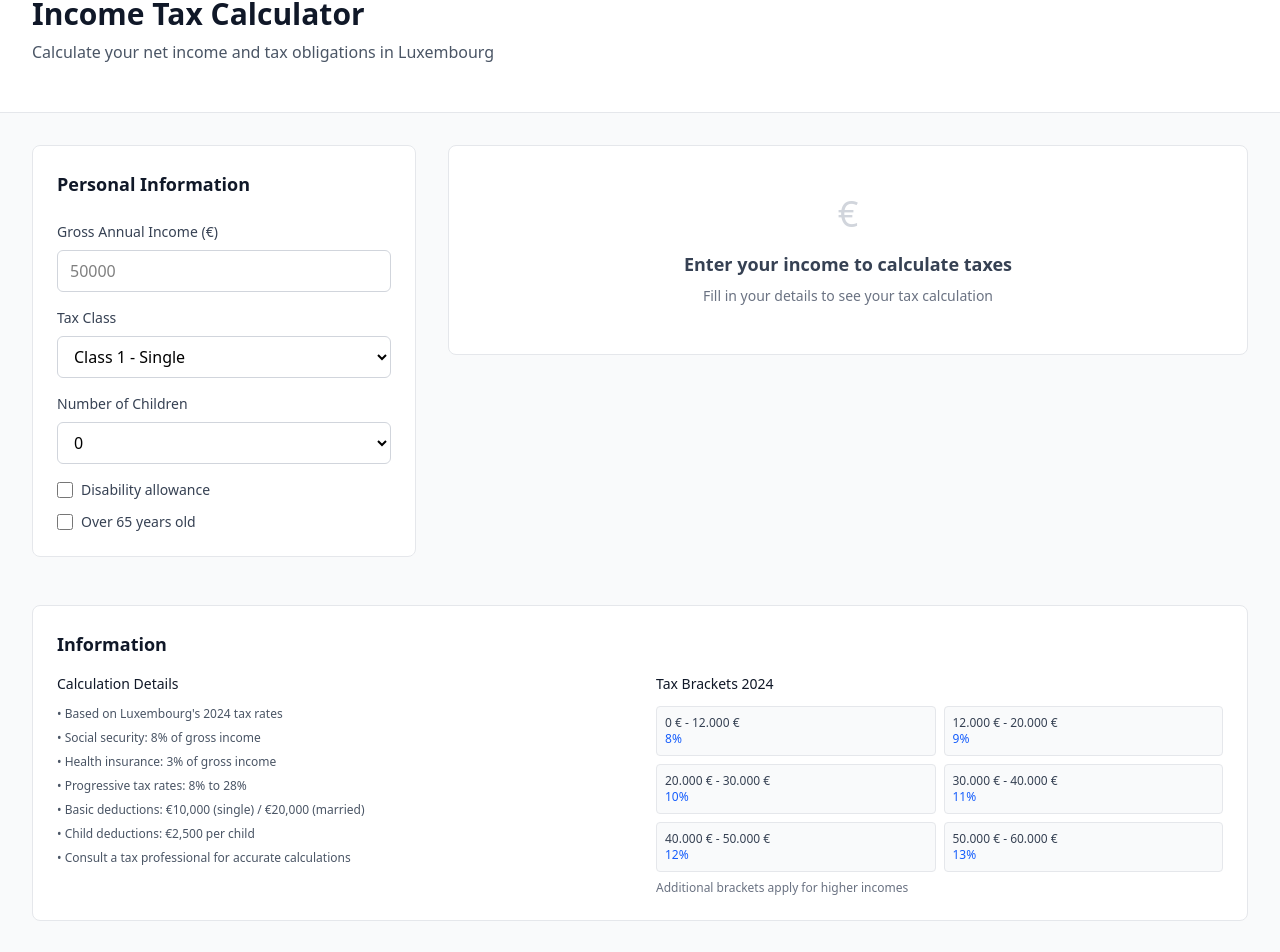
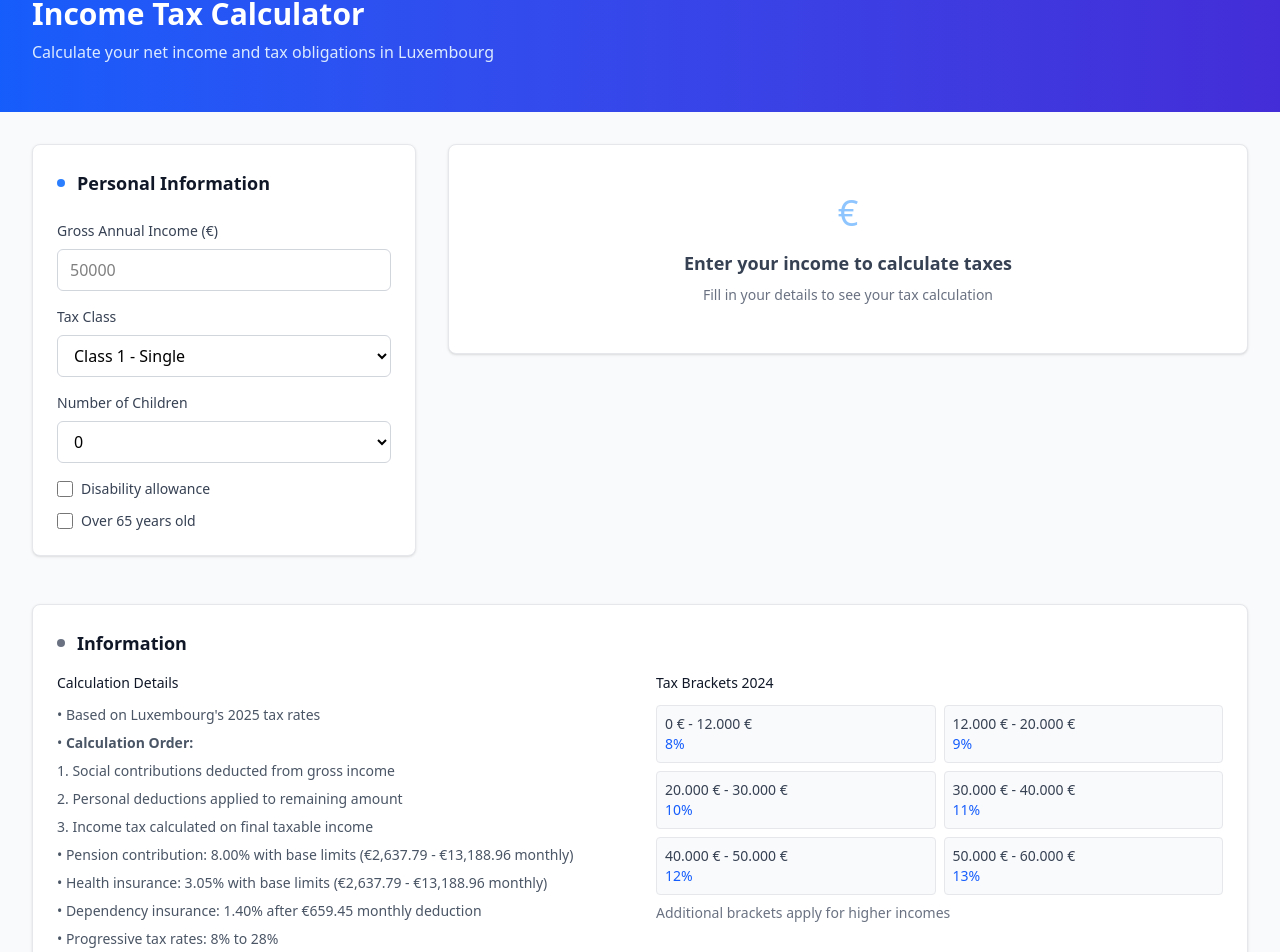
Before and after one commit to salmon-01/IT-Capstone-1, a React (Vite) app: page /letztax/income-tax-calculator in a window 1280 px wide. Shown: the part 133-1085 px from the top of the page. Built offline with nearby package versions, Linux system fonts and the light colour scheme.

Commit message:
Create v3 of income tax calculator

```diff
--- a/src/pages/LetzTax/IncomeTaxCalculator.tsx
+++ b/src/pages/LetzTax/IncomeTaxCalculator.tsx
@@ -7,8 +7,9 @@ interface TaxCalculation {
   totalTax: number;
   effectiveTaxRate: number;
   taxBreakdown: {
-    socialSecurity: number;
+    pensionContribution: number;
     healthInsurance: number;
+    dependencyInsurance: number;
     incomeTax: number;
   };
 }
@@ -70,22 +71,64 @@ const IncomeTaxCalculator: React.FC = () => {
   };
 
   const calculateSocialSecurity = (income: number): number => {
-    // Social security contributions: ~8% for employee
-    return income * 0.08;
+    // Pension contribution: 8.00% for employee
+    // Contribution base limits:
+    // - Monthly minimum: €2,637.79 (from Jan 1, 2025)
+    // - Monthly maximum: €13,188.96 (from Jan 1, 2025)
+    // - Revised to €13,518.68 from May 1, 2025
+    const monthlyIncome = income / 12;
+    const minMonthlyBase = 2637.79;
+    const maxMonthlyBase = 13188.96; // Using Jan 1, 2025 rate
+
+    // Apply limits to monthly income
+    const adjustedMonthlyIncome = Math.max(minMonthlyBase, Math.min(monthlyIncome, maxMonthlyBase));
+
+    // Calculate pension contribution based on adjusted monthly income, then convert back to annual
+    return adjustedMonthlyIncome * 0.08 * 12;
   };
 
   const calculateHealthInsurance = (income: number): number => {
-    // Health insurance: ~3% of income
-    return income * 0.03;
+    // Health insurance: 3.05% of income
+    // Contribution base limits:
+    // - Monthly minimum: €2,637.79
+    // - Monthly maximum: €13,188.96
+    const monthlyIncome = income / 12;
+    const minMonthlyBase = 2637.79;
+    const maxMonthlyBase = 13188.96;
+
+    // Apply limits to monthly income
+    const adjustedMonthlyIncome = Math.max(minMonthlyBase, Math.min(monthlyIncome, maxMonthlyBase));
+
+    // Calculate health insurance based on adjusted monthly income, then convert back to annual
+    return adjustedMonthlyIncome * 0.0305 * 12;
+  };
+
+  const calculateDependencyInsurance = (income: number): number => {
+    // Dependency insurance: 1.40% after subtracting €659.45 per month from gross salary
+    const monthlyIncome = income / 12;
+    const deduction = 659.45;
+    const taxableAmount = Math.max(0, monthlyIncome - deduction);
+
+    // Calculate dependency insurance based on monthly taxable amount, then convert back to annual
+    return taxableAmount * 0.014 * 12;
   };
 
   const calculateNetIncome = (): TaxCalculation | null => {
     const grossIncome = parseFloat(formData.grossIncome);
     if (isNaN(grossIncome) || grossIncome <= 0) return null;
 
-    // Apply deductions based on personal circumstances
-    let taxableIncome = grossIncome;
+    // Step 1: Calculate social contributions (pension, health, dependency)
+    const pensionContribution = calculateSocialSecurity(grossIncome);
+    const healthInsurance = calculateHealthInsurance(grossIncome);
+    const dependencyInsurance = calculateDependencyInsurance(grossIncome);
 
+    // Step 2: Calculate total social contributions
+    const totalSocialContributions = pensionContribution + healthInsurance + dependencyInsurance;
+
+    // Step 3: Calculate taxable income after social contributions
+    let taxableIncome = grossIncome - totalSocialContributions;
+
+    // Step 4: Apply personal deductions to taxable income
     // Basic deduction for single person
     if (formData.taxClass === '1') {
       taxableIncome -= 10000; // Basic deduction
@@ -110,11 +153,11 @@ const IncomeTaxCalculator: React.FC = () => {
     // Ensure taxable income doesn't go below 0
     taxableIncome = Math.max(0, taxableIncome);
 
-    const socialSecurity = calculateSocialSecurity(grossIncome);
-    const healthInsurance = calculateHealthInsurance(grossIncome);
+    // Step 5: Calculate income tax on taxable income
     const incomeTax = calculateTax(taxableIncome);
 
-    const totalTax = socialSecurity + healthInsurance + incomeTax;
+    // Step 6: Calculate final totals
+    const totalTax = totalSocialContributions + incomeTax;
     const netIncome = grossIncome - totalTax;
     const effectiveTaxRate = (totalTax / grossIncome) * 100;
 
@@ -124,8 +167,9 @@ const IncomeTaxCalculator: React.FC = () => {
       totalTax,
       effectiveTaxRate,
       taxBreakdown: {
-        socialSecurity,
+        pensionContribution,
         healthInsurance,
+        dependencyInsurance,
         incomeTax,
       },
     };
@@ -158,12 +202,12 @@ const IncomeTaxCalculator: React.FC = () => {
       <Header />
 
       {/* Header */}
-      <div className="bg-white border-b border-gray-200">
+      <div className="bg-gradient-to-r from-blue-600 to-indigo-700">
         <div className="max-w-7xl mx-auto px-4 sm:px-6 lg:px-8 py-12">
-          <h1 className="text-3xl font-bold text-gray-900">
+          <h1 className="text-3xl font-bold text-white">
             Income Tax Calculator
           </h1>
-          <p className="text-gray-600 mt-2">
+          <p className="text-blue-100 mt-2">
             Calculate your net income and tax obligations in Luxembourg
           </p>
         </div>
@@ -174,8 +218,9 @@ const IncomeTaxCalculator: React.FC = () => {
         <div className="grid lg:grid-cols-3 gap-8">
           {/* Input Form */}
           <div className="lg:col-span-1">
-            <div className="bg-white rounded-lg border border-gray-200 p-6 sticky top-8">
-              <h2 className="text-lg font-semibold text-gray-900 mb-6">
+            <div className="bg-white rounded-lg border border-gray-200 p-6 sticky top-8 shadow-sm">
+              <h2 className="text-lg font-semibold text-gray-900 mb-6 flex items-center">
+                <div className="w-2 h-2 bg-blue-500 rounded-full mr-3"></div>
                 Personal Information
               </h2>
 
@@ -264,37 +309,51 @@ const IncomeTaxCalculator: React.FC = () => {
               {calculation ? (
                 <>
                   {/* Main Results */}
-                  <div className="bg-white rounded-lg border border-gray-200 p-6">
-                    <h3 className="text-lg font-semibold text-gray-900 mb-4">
-                      Net Income
+                  <div className="bg-white rounded-lg border border-gray-200 p-6 shadow-sm">
+                    <h3 className="text-lg font-semibold text-gray-900 mb-6 flex items-center">
+                      <div className="w-2 h-2 bg-green-500 rounded-full mr-3"></div>
+                      Net Income Summary
                     </h3>
-                    <div className="text-center mb-6">
-                      <div className="text-3xl font-bold text-gray-900 mb-1">
+
+                    <div className="grid grid-cols-2 lg:grid-cols-4 gap-4 mb-6">
+                      {/* Yearly Net Income */}
+                      <div className="bg-gradient-to-br from-green-50 to-green-100 rounded-lg p-4 border border-green-200">
+                        <div className="text-center">
+                          <div className="text-2xl font-bold text-green-700 mb-1">
                             {formatCurrency(calculation.netIncome)}
                           </div>
-                      <div className="text-sm text-gray-600">
-                        per year
+                          <div className="text-sm font-medium text-green-600">Yearly</div>
                         </div>
                       </div>
 
-                    <div className="grid grid-cols-3 gap-4 mb-6">
+                      {/* Monthly Net Income */}
+                      <div className="bg-gradient-to-br from-blue-50 to-blue-100 rounded-lg p-4 border border-blue-200">
                         <div className="text-center">
-                        <div className="text-lg font-semibold text-gray-900">
+                          <div className="text-2xl font-bold text-blue-700 mb-1">
                             {formatCurrency(calculation.netIncome / 12)}
                           </div>
-                        <div className="text-xs text-gray-600">Monthly</div>
+                          <div className="text-sm font-medium text-blue-600">Monthly</div>
                         </div>
+                      </div>
+
+                      {/* Weekly Net Income */}
+                      <div className="bg-gradient-to-br from-indigo-50 to-indigo-100 rounded-lg p-4 border border-indigo-200">
                         <div className="text-center">
-                        <div className="text-lg font-semibold text-gray-900">
+                          <div className="text-2xl font-bold text-indigo-700 mb-1">
                             {formatCurrency(calculation.netIncome / 52)}
                           </div>
-                        <div className="text-xs text-gray-600">Weekly</div>
+                          <div className="text-sm font-medium text-indigo-600">Weekly</div>
                         </div>
+                      </div>
+
+                      {/* Effective Tax Rate */}
+                      <div className="bg-gradient-to-br from-orange-50 to-orange-100 rounded-lg p-4 border border-orange-200">
                         <div className="text-center">
-                        <div className="text-lg font-semibold text-gray-900">
+                          <div className="text-2xl font-bold text-orange-700 mb-1">
                             {calculation.effectiveTaxRate.toFixed(1)}%
                           </div>
-                        <div className="text-xs text-gray-600">Tax Rate</div>
+                          <div className="text-sm font-medium text-orange-600">Tax Rate</div>
+                        </div>
                       </div>
                     </div>
 
@@ -304,6 +363,14 @@ const IncomeTaxCalculator: React.FC = () => {
                         <span className="font-medium text-gray-900">{formatCurrency(calculation.grossIncome)}</span>
                       </div>
                       <div className="flex justify-between items-center text-sm text-red-600">
+                        <span>Social Contributions:</span>
+                        <span className="font-medium">-{formatCurrency(calculation.taxBreakdown.pensionContribution + calculation.taxBreakdown.healthInsurance + calculation.taxBreakdown.dependencyInsurance)}</span>
+                      </div>
+                      <div className="flex justify-between items-center text-sm text-red-600">
+                        <span>Income Tax:</span>
+                        <span className="font-medium">-{formatCurrency(calculation.taxBreakdown.incomeTax)}</span>
+                      </div>
+                      <div className="flex justify-between items-center text-sm text-red-600 font-semibold border-t border-gray-200 pt-2">
                         <span>Total Deductions:</span>
                         <span className="font-medium">-{formatCurrency(calculation.totalTax)}</span>
                       </div>
@@ -311,36 +378,57 @@ const IncomeTaxCalculator: React.FC = () => {
                   </div>
 
                   {/* Tax Breakdown */}
-                  <div className="bg-white rounded-lg border border-gray-200 p-6">
-                    <h3 className="text-lg font-semibold text-gray-900 mb-4">
+                  <div className="bg-white rounded-lg border border-gray-200 p-6 shadow-sm">
+                    <h3 className="text-lg font-semibold text-gray-900 mb-4 flex items-center">
+                      <div className="w-2 h-2 bg-purple-500 rounded-full mr-3"></div>
                       Tax Breakdown
                     </h3>
                     <div className="space-y-3">
                       <div className="flex justify-between items-center py-2 border-b border-gray-100">
+                        <div className="flex items-center">
                           <span className="text-gray-700">Income Tax</span>
+                          <span className="text-xs text-gray-500 ml-2">({((calculation.taxBreakdown.incomeTax / calculation.grossIncome) * 100).toFixed(1)}%)</span>
+                        </div>
                         <span className="font-medium text-gray-900">{formatCurrency(calculation.taxBreakdown.incomeTax)}</span>
                       </div>
 
                       <div className="flex justify-between items-center py-2 border-b border-gray-100">
-                        <span className="text-gray-700">Social Security</span>
-                        <span className="font-medium text-gray-900">{formatCurrency(calculation.taxBreakdown.socialSecurity)}</span>
+                        <div className="flex items-center">
+                          <span className="text-gray-700">Pension Contribution</span>
+                          <span className="text-xs text-gray-500 ml-2">(8.0%)</span>
+                        </div>
+                        <span className="font-medium text-gray-900">{formatCurrency(calculation.taxBreakdown.pensionContribution)}</span>
                       </div>
 
                       <div className="flex justify-between items-center py-2 border-b border-gray-100">
+                        <div className="flex items-center">
+                          <span className="text-gray-700">Dependency Insurance</span>
+                          <span className="text-xs text-gray-500 ml-2">(1.40%)</span>
+                        </div>
+                        <span className="font-medium text-gray-900">{formatCurrency(calculation.taxBreakdown.dependencyInsurance)}</span>
+                      </div>
+
+                      <div className="flex justify-between items-center py-2 border-b border-gray-100">
+                        <div className="flex items-center">
                           <span className="text-gray-700">Health Insurance</span>
+                          <span className="text-xs text-gray-500 ml-2">(3.05%)</span>
+                        </div>
                         <span className="font-medium text-gray-900">{formatCurrency(calculation.taxBreakdown.healthInsurance)}</span>
                       </div>
 
                       <div className="flex justify-between items-center py-2 pt-4 border-t border-gray-200">
+                        <div className="flex items-center">
                           <span className="font-semibold text-gray-900">Total Deductions</span>
+                          <span className="text-xs text-gray-500 ml-2">({calculation.effectiveTaxRate.toFixed(1)}%)</span>
+                        </div>
                         <span className="font-bold text-red-600">{formatCurrency(calculation.totalTax)}</span>
                       </div>
                     </div>
                   </div>
                 </>
               ) : (
-                <div className="bg-white rounded-lg border border-gray-200 p-12 text-center">
-                  <div className="text-gray-300 text-4xl mb-4">€</div>
+                <div className="bg-white rounded-lg border border-gray-200 p-12 text-center shadow-sm">
+                  <div className="text-blue-300 text-4xl mb-4">€</div>
                   <h3 className="text-lg font-semibold text-gray-700 mb-2">
                     Enter your income to calculate taxes
                   </h3>
@@ -354,17 +442,23 @@ const IncomeTaxCalculator: React.FC = () => {
         </div>
 
         {/* Information Section */}
-        <div className="mt-12 bg-white rounded-lg border border-gray-200 p-6">
-          <h3 className="text-lg font-semibold text-gray-900 mb-4">
+        <div className="mt-12 bg-white rounded-lg border border-gray-200 p-6 shadow-sm">
+          <h3 className="text-lg font-semibold text-gray-900 mb-4 flex items-center">
+            <div className="w-2 h-2 bg-gray-500 rounded-full mr-3"></div>
             Information
           </h3>
           <div className="grid md:grid-cols-2 gap-8">
             <div>
               <h4 className="text-sm font-medium text-gray-900 mb-3">Calculation Details</h4>
-              <div className="space-y-2 text-xs text-gray-600">
-                <p>• Based on Luxembourg's 2024 tax rates</p>
-                <p>• Social security: 8% of gross income</p>
-                <p>• Health insurance: 3% of gross income</p>
+              <div className="space-y-2 text-sm text-gray-600">
+                <p>• Based on Luxembourg's 2025 tax rates</p>
+                <p>• <strong>Calculation Order:</strong></p>
+                <p>  1. Social contributions deducted from gross income</p>
+                <p>  2. Personal deductions applied to remaining amount</p>
+                <p>  3. Income tax calculated on final taxable income</p>
+                <p>• Pension contribution: 8.00% with base limits (€2,637.79 - €13,188.96 monthly)</p>
+                <p>• Health insurance: 3.05% with base limits (€2,637.79 - €13,188.96 monthly)</p>
+                <p>• Dependency insurance: 1.40% after €659.45 monthly deduction</p>
                 <p>• Progressive tax rates: 8% to 28%</p>
                 <p>• Basic deductions: €10,000 (single) / €20,000 (married)</p>
                 <p>• Child deductions: €2,500 per child</p>
@@ -377,16 +471,16 @@ const IncomeTaxCalculator: React.FC = () => {
               <div className="grid grid-cols-2 gap-2">
                 {taxBrackets.slice(0, 6).map((bracket, index) => (
                   <div key={index} className="bg-gray-50 p-2 rounded border border-gray-200">
-                    <div className="text-xs text-gray-700">
+                    <div className="text-sm text-gray-700">
                       {formatCurrency(bracket.min)} - {bracket.max === Infinity ? '∞' : formatCurrency(bracket.max)}
                     </div>
-                    <div className="text-blue-600 font-medium text-xs">
+                    <div className="text-blue-600 font-medium text-sm">
                       {(bracket.rate * 100).toFixed(0)}%
                     </div>
                   </div>
                 ))}
               </div>
-              <p className="text-xs text-gray-500 mt-2">
+              <p className="text-sm text-gray-500 mt-2">
                 Additional brackets apply for higher incomes
               </p>
             </div>
```
Lines whose indentation alone changed are shown as unchanged.
